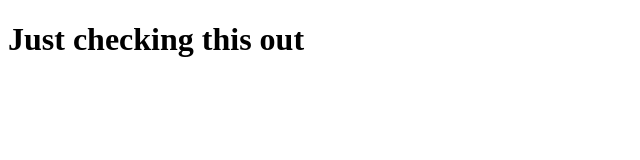
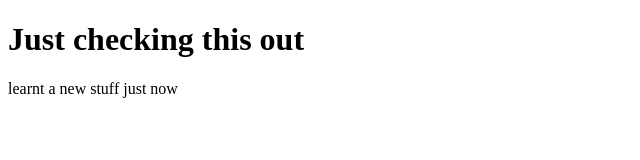
Before and after one commit to TalentedVisuals/New-Project, a plain HTML site: page index.html in a window 1280 px wide. Shown: the whole page, without its empty margins (0-640 px from the left). Drawn offline with Linux system fonts and the light colour scheme.

Commit message:
Added a new paragraph

```diff
--- a/index.html
+++ b/index.html
@@ -7,5 +7,6 @@
 </head>
 <body>
     <h1>Just checking this out</h1>
+    <p>learnt a new stuff just now</p>
 </body>
 </html>
```
